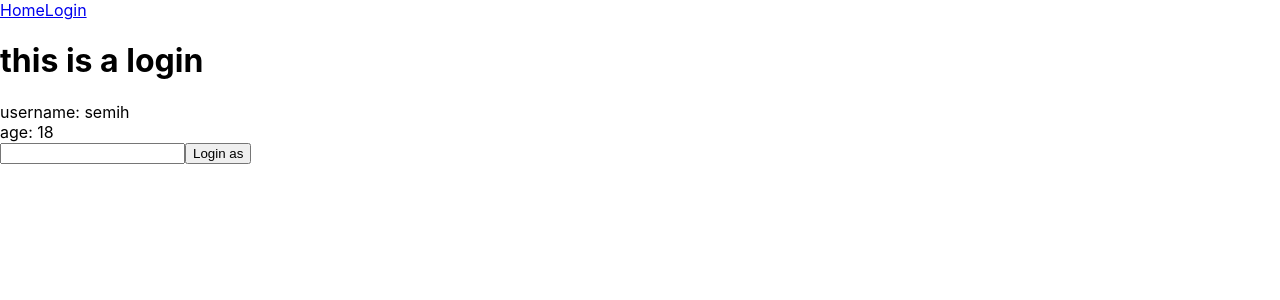
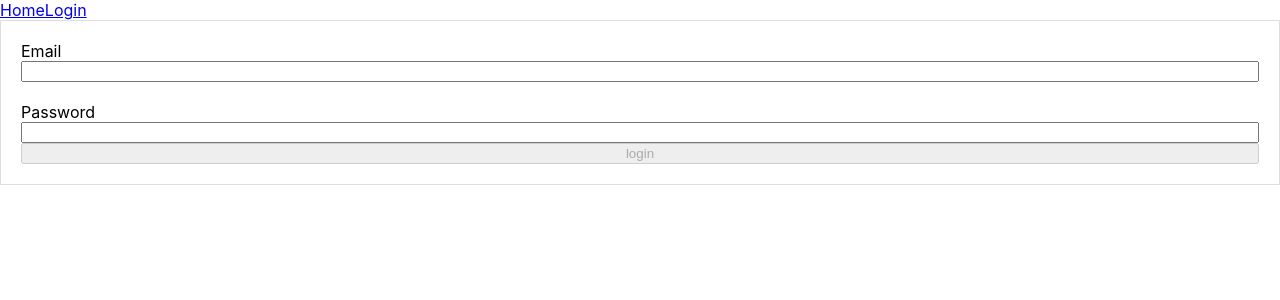
Before and after one commit to semih/colorsApp, a React (Create React App) app: page /login in a window 1280 px wide. Shown: the top 300 px of the page. Built offline with nearby package versions, Linux system fonts and the light colour scheme.

Commit message:
added login with redux

```diff
--- a/src/components/Home/index.js
+++ b/src/components/Home/index.js
@@ -1,8 +1,16 @@
 import React from 'react'
-import styles from "./Home.module.css"
+import styles from './Home.module.css'
+import { useSelector} from 'react-redux'
+import { Redirect } from 'react-router-dom'
+import { selectIsUserLoggedIn } from '../../redux/accessors';
 
 export default function Home() {
-    return (
-        <div className={styles.home}>hey</div>
-    )
+  const isUserLoggedIn = useSelector(selectIsUserLoggedIn)
+  console.log({ isUserLoggedIn })
+
+  if (!isUserLoggedIn) {
+      return <Redirect to='/login' />
+  }
+
+  return <div className={styles.home}>This is home</div>
 }
--- /dev/null
+++ b/src/components/Login/Login.module.css
@@ -0,0 +1,15 @@
+.loginForm {
+    display: flex;
+    padding: 20px;
+    border: 1px solid #dedede;
+    flex-direction: column;
+}
+
+.loginForm label {
+    display: flex;
+    flex-direction: column;
+}
+
+.loginForm label + label {
+    margin-top: 20px;
+}
--- a/src/components/Login/index.js
+++ b/src/components/Login/index.js
@@ -2,27 +2,61 @@ import React from 'react'
 import { useSelector, useDispatch } from 'react-redux'
 import { userLoggedIn } from '../../actions/login'
 import { useState } from 'react'
+import styles from "./Login.module.css"
+import { postData } from '../../utils/helpers';
+import { Redirect } from 'react-router-dom'
+import { selectIsUserLoggedIn } from '../../redux/accessors';
 
 export default function Login() {
-
-    const userName = useSelector(state => state.login.userName)
-    const userAge = useSelector(state => state.login.userAge)
-
     const dispatch = useDispatch()
 
-    function handleClickLoginAsName() {
-        dispatch(userLoggedIn(newName))
+    const [isLoading, setLoading] = useState(false)
+    const [isErred, setErred] = useState(false)
+
+    const [email, setEmail] = useState('')
+    const [password, setPassword] = useState('')
+
+    const isUserLoggedIn = useSelector(selectIsUserLoggedIn)
+
+    async function handleSubmitLogin() {
+
+        setErred(false)
+        setLoading(true)
+
+        const data = await postData('https://reqres.in/api/login', {
+            email, password
+        })
+        setLoading(false)
+
+        if(data.error) {
+            setErred(true)
+        }
+
+        if(data.token) {
+            dispatch(userLoggedIn(email))
+        }
     }
 
-    const [newName, setNewName] = useState('')
+    // { "email": "eve.holt@reqres.in", "password": "cityslicka" }
+
+    if(isUserLoggedIn) {
+        return (
+            <Redirect to='/' />
+        )
+    }
 
     return (
-        <div>
-            <h1>this is a login</h1>
-            <div>username: {userName}</div>
-            <div>age: {userAge}</div>
-            <input type="text" value={newName} onChange={e => setNewName(e.target.value)} />
-            <button onClick={handleClickLoginAsName}>Login as {newName}</button>
+        <div className={styles.loginForm}>
+        {isErred && <div>Login error, check your password and try again</div>}
+            <label>
+                <span>Email</span>
+                <input type="email" value={email} onChange={e => setEmail(e.target.value)} />
+            </label>
+            <label>
+                <span>Password</span>
+                <input type="password" value={password} onChange={e => setPassword(e.target.value)} />
+            </label>
+            <button disabled={isLoading || email === '' || password === ''} onClick={handleSubmitLogin}>login</button>
         </div>
     )
 }
--- /dev/null
+++ b/src/redux/accessors.js
@@ -0,0 +1 @@
+export const selectIsUserLoggedIn = s => s.login.isUserLoggedIn
--- a/src/redux/reducers/login.js
+++ b/src/redux/reducers/login.js
@@ -1,18 +1,19 @@
 const defaultState = {
-    userLoggedIn: false,
-    userName: 'semih',
-    userAge: 18
+  isUserLoggedIn: false,
+  userName: "semih",
+  userAge: 18,
 }
 
 const loginReducer = (state = defaultState, action) => {
   switch (action.type) {
-        case 'USER_LOGGED_IN':
+    case "USER_LOGGED_IN":
       return {
         ...state,
-                userName: action.payload.userName
+        userName: action.payload.userName,
+        isUserLoggedIn: true
       }
     default:
-            return state;
+      return state
   }
 }
 
--- /dev/null
+++ b/src/utils/helpers.js
@@ -0,0 +1,18 @@
+// Example POST method implementation:
+export async function postData(url = '', data = {}) {
+  // Default options are marked with *
+  const response = await fetch(url, {
+    method: 'POST', // *GET, POST, PUT, DELETE, etc.
+    mode: 'cors', // no-cors, *cors, same-origin
+    cache: 'no-cache', // *default, no-cache, reload, force-cache, only-if-cached
+    credentials: 'same-origin', // include, *same-origin, omit
+    headers: {
+      'Content-Type': 'application/json'
+      // 'Content-Type': 'application/x-www-form-urlencoded',
+    },
+    redirect: 'follow', // manual, *follow, error
+    referrerPolicy: 'no-referrer', // no-referrer, *no-referrer-when-downgrade, origin, origin-when-cross-origin, same-origin, strict-origin, strict-origin-when-cross-origin, unsafe-url
+    body: JSON.stringify(data) // body data type must match "Content-Type" header
+  });
+  return response.json(); // parses JSON response into native JavaScript objects
+}
```
Lines whose indentation alone changed are shown as unchanged.
